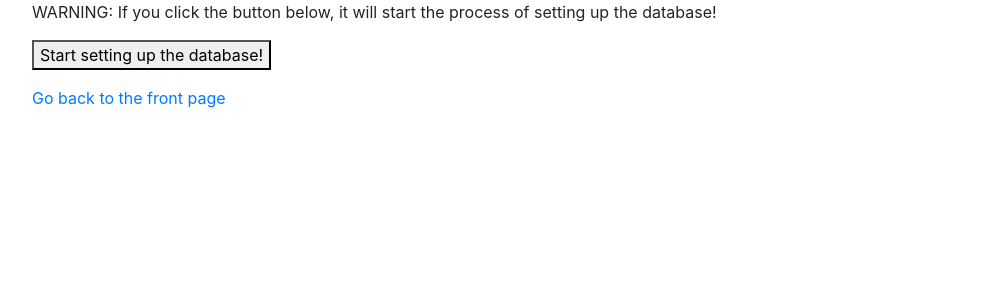
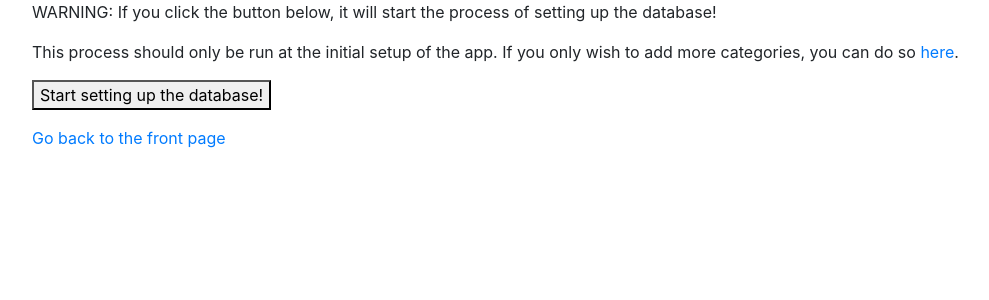
Before and after one commit to petterbejo/storage-app, a Flask app: page /setup_database in a window 1280 px wide. Shown: the top 300 px of the page, without its empty margins (53-1042 px from the left). Run offline with Flask 2, Linux system fonts and the light colour scheme; some libraries are stand-ins or nearby versions.

Commit message:
Add link to create_categories page

```diff
--- a/webapp/templates/setup_db.html
+++ b/webapp/templates/setup_db.html
@@ -3,6 +3,8 @@
 {% block content %}
 
 <p>WARNING: If you click the button below, it will start the process of setting up the database!</p>
+
+<p>This process should only be run at the initial setup of the app. If you only wish to add more categories, you can do so <a href="{{ url_for('create_categories') }}">here</a>.</p>
 
 <button type="button" onclick="window.location.href='{{ url_for('confirm_setup') }}' ">Start setting up the database!</button>
 
```
